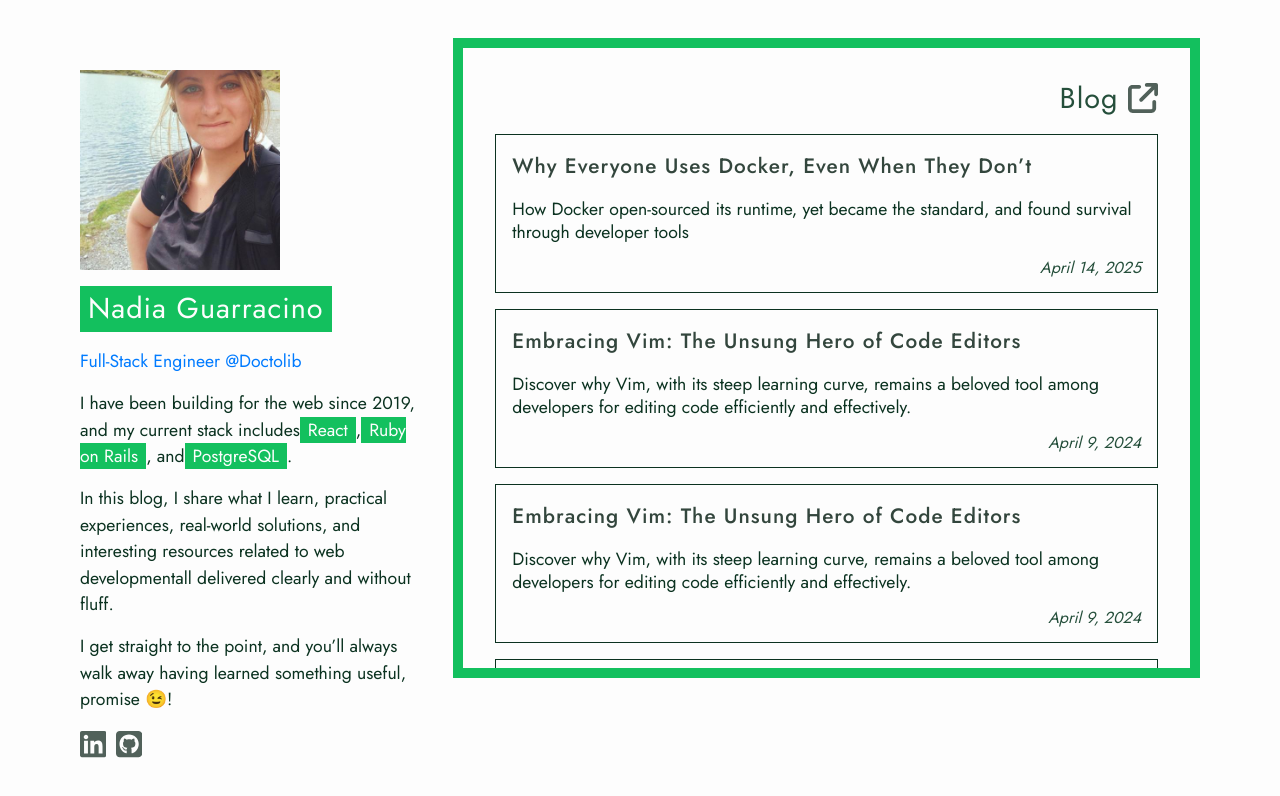
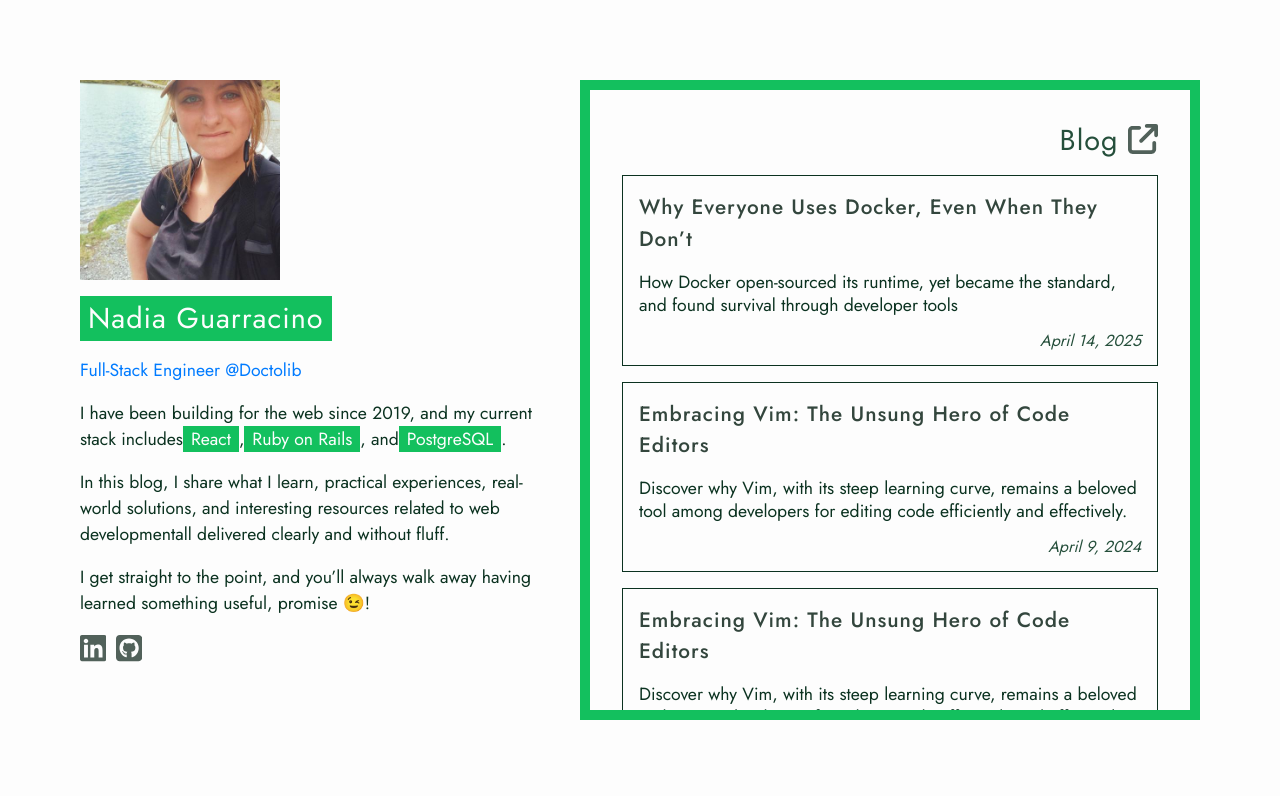
Before and after one commit to JackGarrus/nadyg-website, a Next.js app: page / in a window 1280 px wide. Shown: the top 796 px of the page. Built offline with nearby package versions, Linux system fonts and the light colour scheme.

Commit message:
improve responsiveness

```diff
--- a/src/app/components/AboutSection.module.css
+++ b/src/app/components/AboutSection.module.css
@@ -1,7 +1,3 @@
-.container {
-  padding-top: 2rem;
-}
-
 .aboutImage {
   grid-area: image;
   display: flex;
--- a/src/app/components/Posts.module.css
+++ b/src/app/components/Posts.module.css
@@ -1,6 +1,6 @@
 .page {
   display: grid;
-  grid-template-columns: repeat(auto-fill, minmax(350px, 1fr));
+  grid-template-columns: repeat(auto-fill, minmax(320px, 1fr));
   grid-gap: 1rem;
   background-color: transparent;
 
@@ -43,6 +43,7 @@
 @media screen and (min-width: 400px) {
   .card_inner {
     border: 5px solid var(--highlight);
+    padding: 1rem;
   }
 }
 
--- a/src/app/page.module.css
+++ b/src/app/page.module.css
@@ -9,20 +9,14 @@
   flex-direction: column;
   width: 100%;
   height: 100%;
+  margin-bottom: 7rem;
 }
 
 .blogSection {
-  max-height: 80vh;
   overflow-y: scroll;
   scrollbar-color: var(--main-brand);
   scrollbar-width: thin;
   /* background-color: gold; */
-}
-
-@media screen and (min-width: 400px) {
-  .blogSection {
-    padding: 0.5rem;
-  }
 }
 
 @media screen and (min-width: 1024px) {
@@ -34,11 +28,25 @@
 
   .yapSection {
     grid-area: about;
+    margin-bottom: 0;
   }
 
   .blogSection {
     grid-area: posts;
     padding: 2rem;
     border: 10px solid var(--highlight);
+    max-height: 80vh;
+    margin-bottom: 0;
   }
 }
+
+@media screen and (min-width: 1200px) {
+  .page {
+    grid-template-columns: minmax(auto, 500px) minmax(auto, 800px);
+    justify-content: center;
+  }
+
+  .blogSection {
+    max-height: 80vh;
+  }
+}
```
